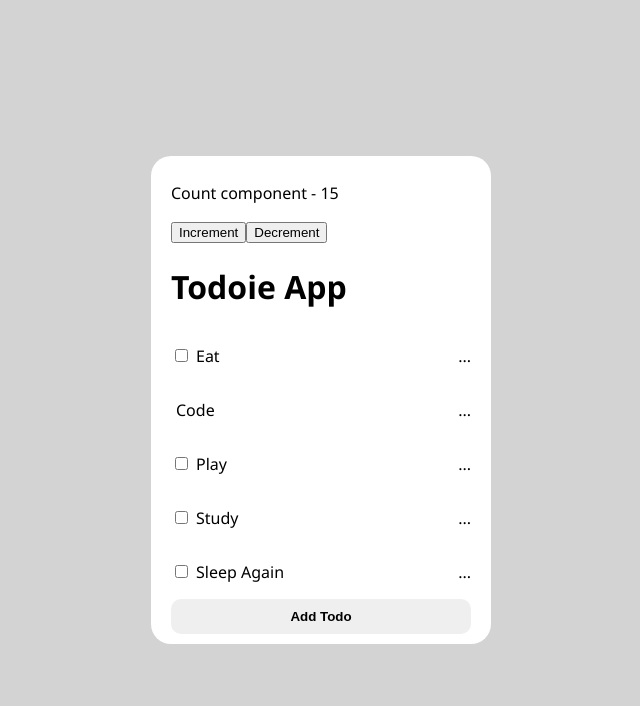
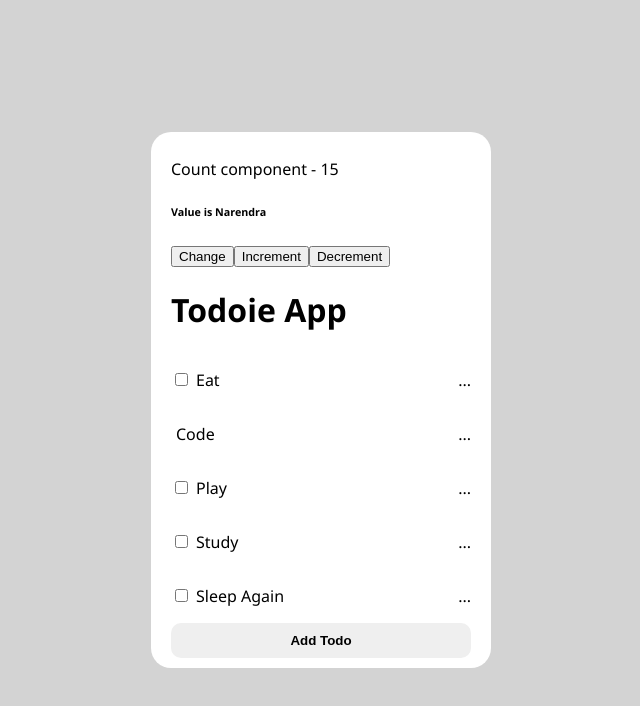
Before and after one commit to narendrak2281/React, a React (Create React App) app: page / in a window 1280 px wide. Shown: the top 706 px of the page, without its empty margins (319-959 px from the left). Built offline with nearby package versions, Linux system fonts and the light colour scheme.

Commit message:
One component with multiple state

```diff
--- a/src/components/CounterComponent.jsx
+++ b/src/components/CounterComponent.jsx
@@ -2,12 +2,16 @@ import React, {useState} from "react";
 
 const CounterComponent = () => {
     const [count, setCount] = useState(15);
+    const [value, setValue] = useState("Narendra");
 
     console.log("Hello", count)
+
 
     return (
         <div>
             <p>Count component -  {count}</p>
+            <h6>Value is {value}</h6>
+            <button onClick={() => setValue("React")} >Change</button>
             <button onClick={() => setCount(count + 1)}>Increment</button>
             <button onClick={() => setCount(count - 1)} >Decrement</button>
         </div>
```
